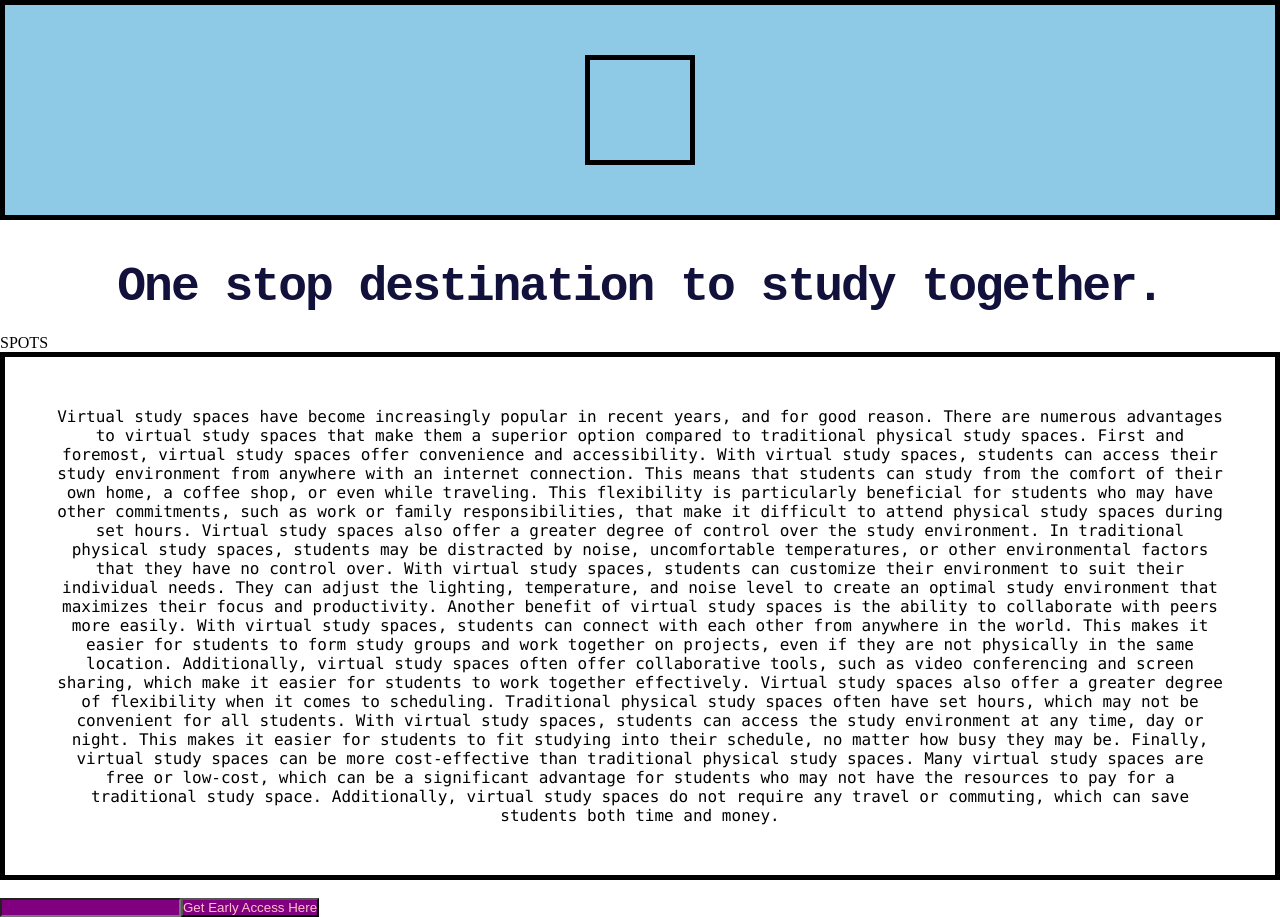
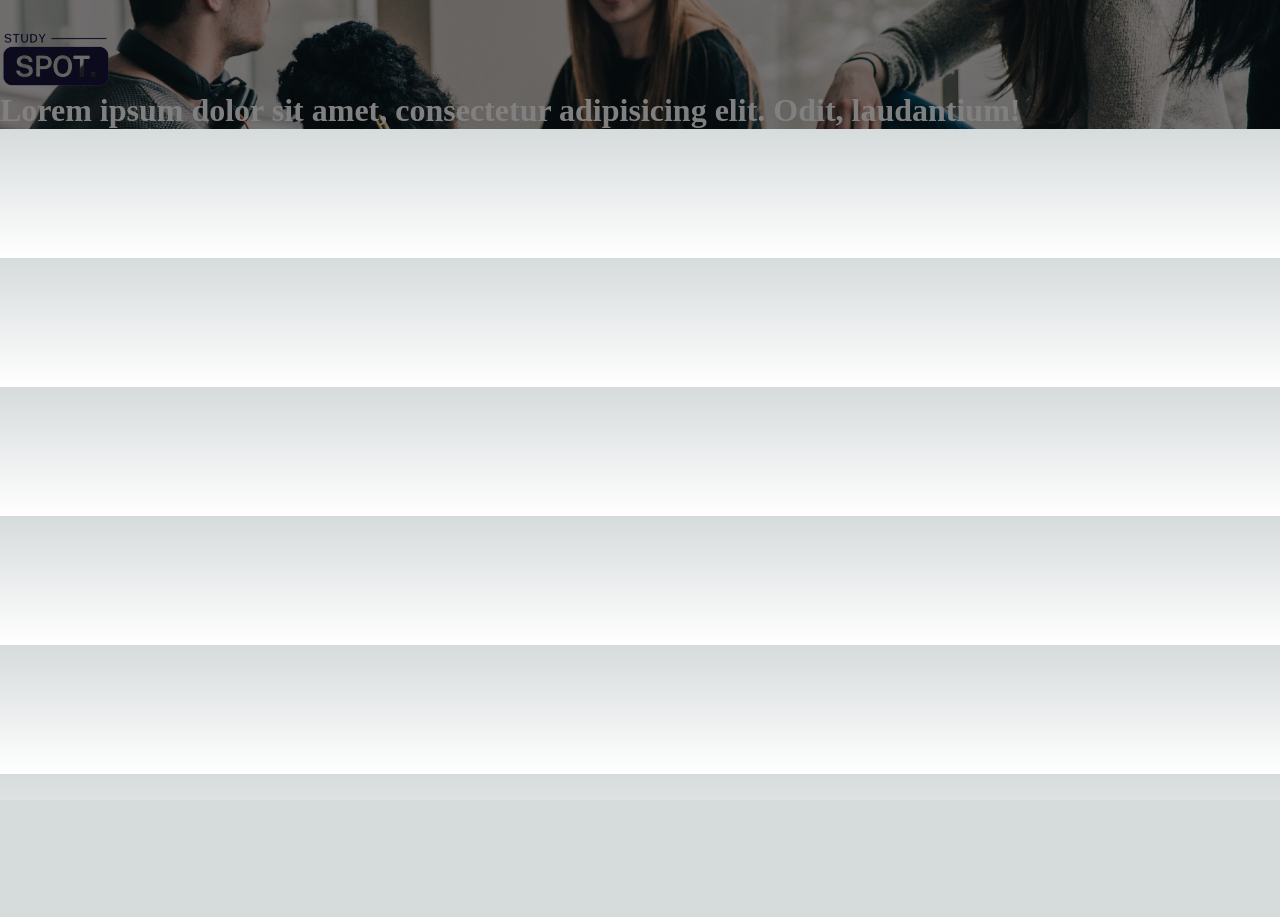
Before and after one commit to kcbavana/studyspot, a Next.js app in the folder web/web/: page / in a window 1280 px wide. After the commit the page ends 800 px from the top, so only its background shows below. Built offline with nearby package versions, Linux system fonts and the light colour scheme.

Commit message:
update homepage

```diff
--- a/web/web/pages/index.tsx
+++ b/web/web/pages/index.tsx
@@ -1,116 +1,39 @@
 import React, { useEffect, useState } from "react";
 import styled from "styled-components";
 
-import Navbar from "../components/navbar"
+import Navbar from "../components/navbar";
 
 const Container = styled.div`
   width: 100%;
   background: white;
 
-  h2 {
-    display: block;
-    font-weight: 900;
-
-    width: 70rem;
-    text-align: center;
-    font-size: 3rem;
-    margin: 20px auto 0 auto;
-    padding: 20px;
-    font-family: monospace;
-    color: #11113b;
-    letter-spacing: -2px;
-
+  .header {
+    background-image: url("/images/cover.jpg");
+    background-repeat: no-repeat;
+    background-size: cover;
+    filter: brightness(0.5);
   }
 
-  img {
-    width: 250px;
-    display: block;
-    margin-left: 50px;
-    scale: 1.5;
-    overflow: hidden;
-    padding-top: 50px;
-    margin: auto;
+  .logo {
+    width: 7rem;
+    padding-top: 2rem;
   }
 
-  p {
-    display: block;
-    font-size: 15px;
-    margin: 10px auto 10px auto;
-    text-align: center;
-    color: black
-
+  .title {
+    color: white;
   }
-
-  div {
-    border: 5px solid;
-    display: flex;
-    text-align: center;
-    color: black;
-    padding: 50px;
-    font-family: "Lucida Console", "Courier New", monospace;
-  }
-
-  form {
-    align: center;
-    display: inline-block;
-  }
-  label {
-    align : center;
-
-  }
-  input {
-    color: pink;
-    background-color: purple;
-    align: center;
-  }
-
-  .cta .cta-button {
-		color: #590880;
-		text-transform: uppercase;
-		border: 2px solid #590880;
-		border-radius: 50px;
-		background: white;
-}
-
-ul {
-  color: black;
-}
-
-  color: white;
-
 `;
 
 export default function home() {
-
   return (
     <Container>
-      <Navbar/>
-      <h2>One stop destination to study together.</h2>
-      <ul>
-        <li><a href = "/spots">SPOTS</a></li>
-      </ul>
-      <div>
-        Virtual study spaces have become increasingly popular in recent years, and for good reason. There are numerous advantages to virtual study spaces that make them a superior option compared to traditional physical study spaces.
-        First and foremost, virtual study spaces offer convenience and accessibility. With virtual study spaces, students can access their study environment from anywhere with an internet connection. This means that students can study from the comfort of their own home, a coffee shop, or even while traveling. This flexibility is particularly beneficial for students who may have other commitments, such as work or family responsibilities, that make it difficult to attend physical study spaces during set hours.
-
-        Virtual study spaces also offer a greater degree of control over the study environment. In traditional physical study spaces, students may be distracted by noise, uncomfortable temperatures, or other environmental factors that they have no control over. With virtual study spaces, students can customize their environment to suit their individual needs. They can adjust the lighting, temperature, and noise level to create an optimal study environment that maximizes their focus and productivity.
-
-        Another benefit of virtual study spaces is the ability to collaborate with peers more easily. With virtual study spaces, students can connect with each other from anywhere in the world. This makes it easier for students to form study groups and work together on projects, even if they are not physically in the same location. Additionally, virtual study spaces often offer collaborative tools, such as video conferencing and screen sharing, which make it easier for students to work together effectively.
-
-        Virtual study spaces also offer a greater degree of flexibility when it comes to scheduling. Traditional physical study spaces often have set hours, which may not be convenient for all students. With virtual study spaces, students can access the study environment at any time, day or night. This makes it easier for students to fit studying into their schedule, no matter how busy they may be.
-
-        Finally, virtual study spaces can be more cost-effective than traditional physical study spaces. Many virtual study spaces are free or low-cost, which can be a significant advantage for students who may not have the resources to pay for a traditional study space. Additionally, virtual study spaces do not require any travel or commuting, which can save students both time and money.
-
+      <div className="header">
+        <img className="logo" src="/images/logo-better.png" alt="" />
+        <h1 className="title">
+          Lorem ipsum dolor sit amet, consectetur adipisicing elit. Odit,
+          laudantium!
+        </h1>
       </div>
-      <br></br>
-      <form>
-        <label>
-          <input type="text" name="name" />
-        </label>
-          <input type="submit" value="Get Early Access Here" />
-      </form>
-      <br></br>
-
     </Container>
   );
 }
```
Also changed, not shown: web/web/public/images/cover.jpg (added).
